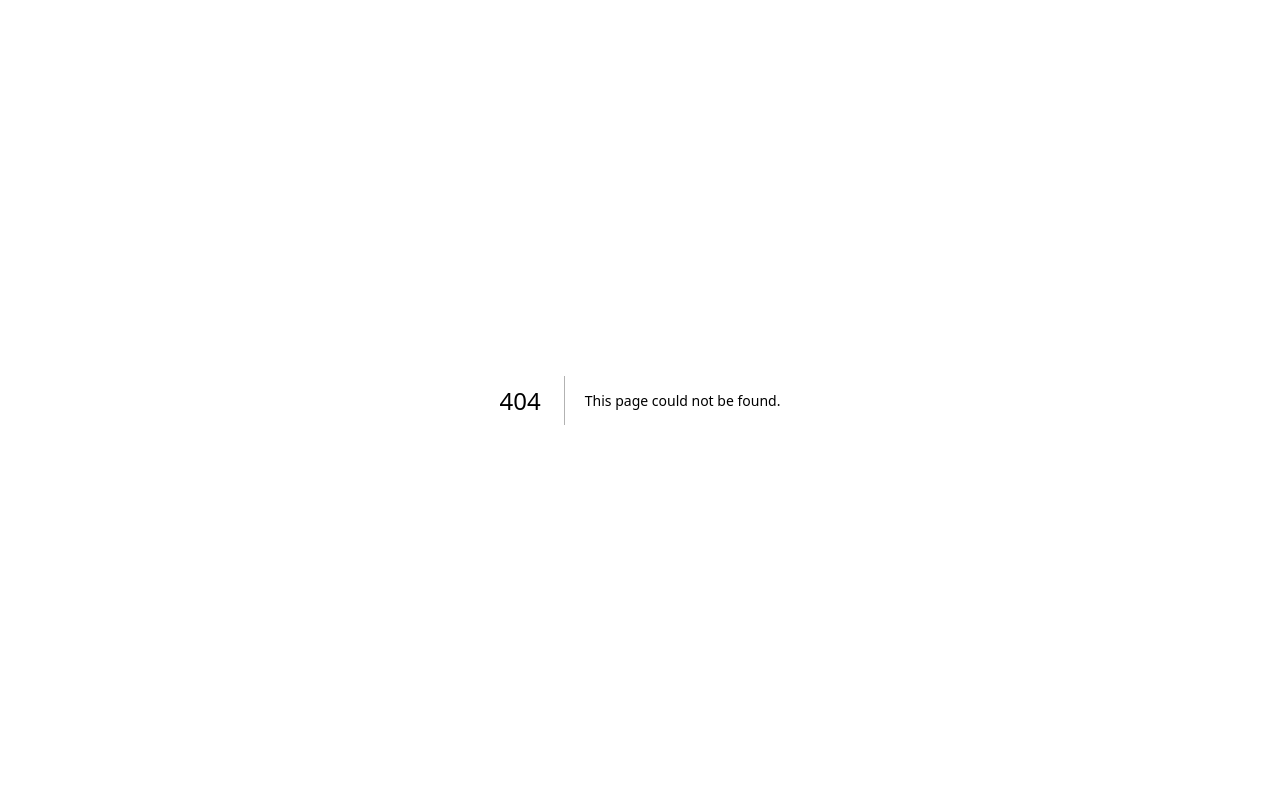
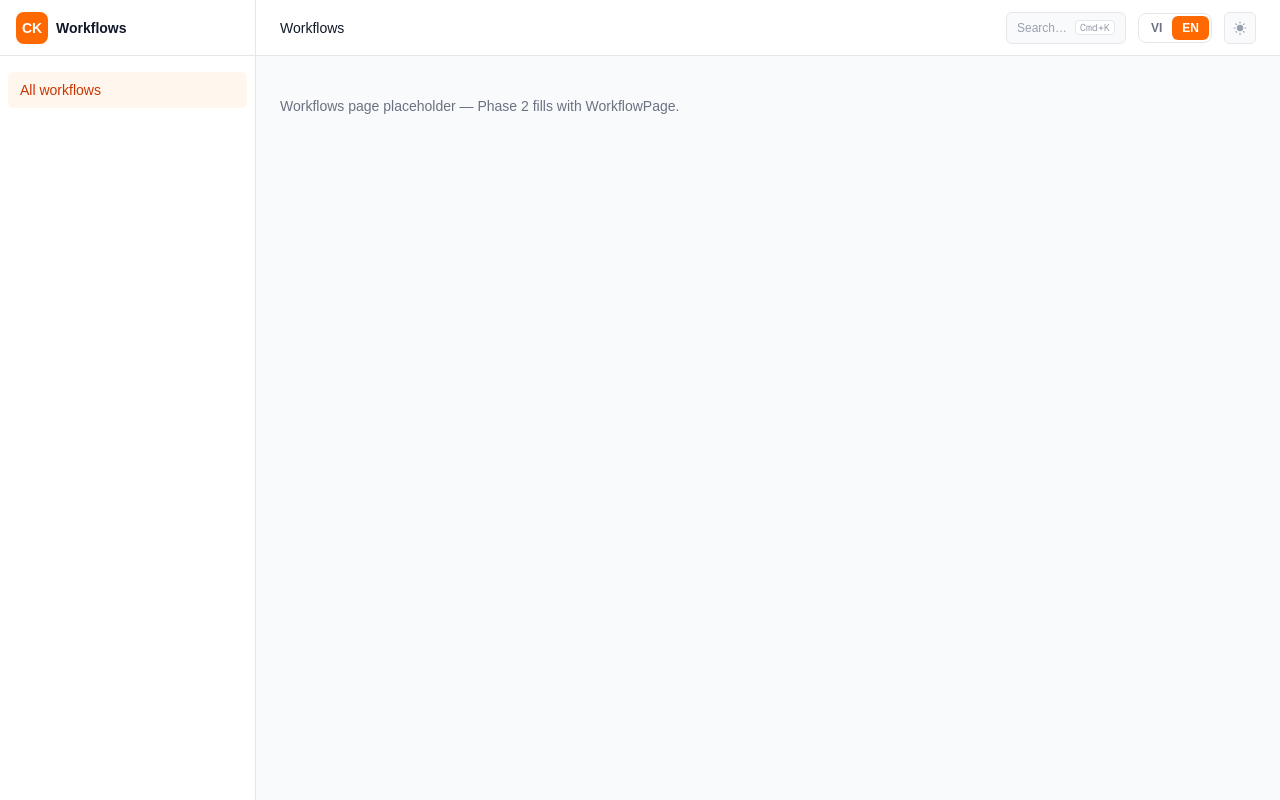
Before and after one commit to tuanldas/claudekit-workflows, a Next.js app: page /en/workflows in a window 1280 px wide. Before the commit this address had no page. Built offline with nearby package versions, Linux system fonts and the light colour scheme.

Commit message:
feat: workflows route placeholder (Phase 2 fills)
Stub page renders inside admin shell. Phase 2 replaces with
full WorkflowPage (header stripped).

```diff
--- /dev/null
+++ b/src/app/[locale]/workflows/page.tsx
@@ -0,0 +1,7 @@
+export default function WorkflowsPlaceholderPage() {
+  return (
+    <div className="mx-auto max-w-7xl px-6 py-10 text-sm text-gray-500">
+      Workflows page placeholder — Phase 2 fills with WorkflowPage.
+    </div>
+  );
+}
```
